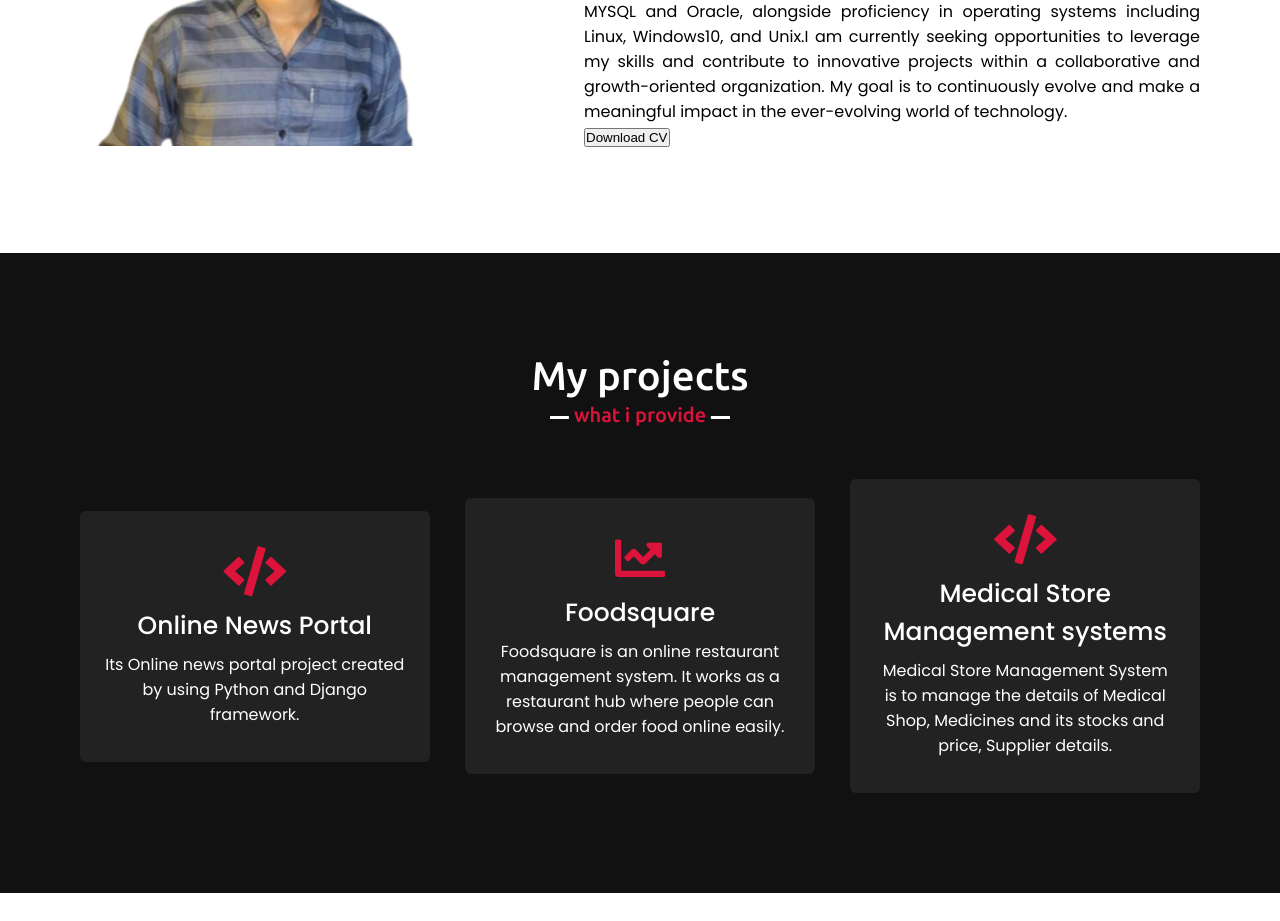
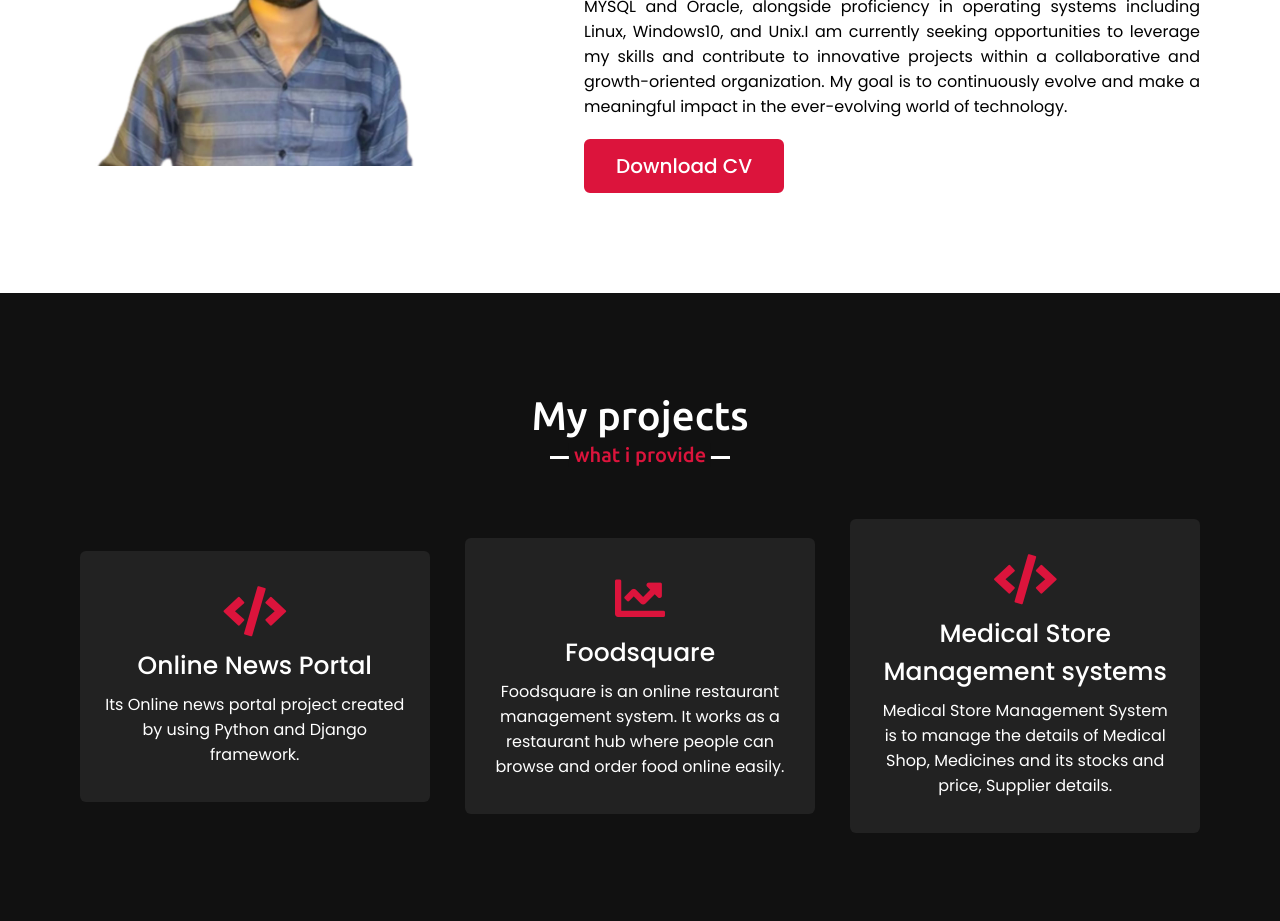
Before and after one commit to Tyerkal/Tushar-Portfolio-, a plain HTML site: page index.html in a window 1280 px wide. Shown: the part 1280-2201 px from the top of the page. Drawn offline with nearby package versions, Linux system fonts and the light colour scheme.

Commit message:
Update index.html

```diff
--- a/index.html
+++ b/index.html
@@ -59,9 +59,7 @@
                 <div class="column right">
                     <div class="text">I'm Tushar Yerkal  and I'm a <span class="typing-2"></span></div>
                     <p>I am a dedicated and enthusiastic professional with a strong background in computer applications and technology. My academic journey includes in  Bachelor's in Engineering with a specialization in Computer Engineering. I am skilled in various programming languages including C, C++, Python, and PHP, as well as web development technologies such as HTML5, CSS, and Core Java.I have a keen interest in data analytics and visualization, having worked extensively with tools like PowerBI and Tableau to derive meaningful insights from data. My experience also encompasses database management using MYSQL and Oracle, alongside proficiency in operating systems including Linux, Windows10, and Unix.I am currently seeking opportunities to leverage my skills and contribute to innovative projects within a collaborative and growth-oriented organization. My goal is to continuously evolve and make a meaningful impact in the ever-evolving world of technology.</p>
-                    <div class="button">
-              <button onclick="window.location.href ='\pranay_resume_wd1.pdf'">Download CV</button>
-            </div>
+                    <a onclick="window.location.href ='\Tushar_Yerkal_Resume@.pdf'">Download CV</a>
                 </div>
             </div>
         </div>
```
